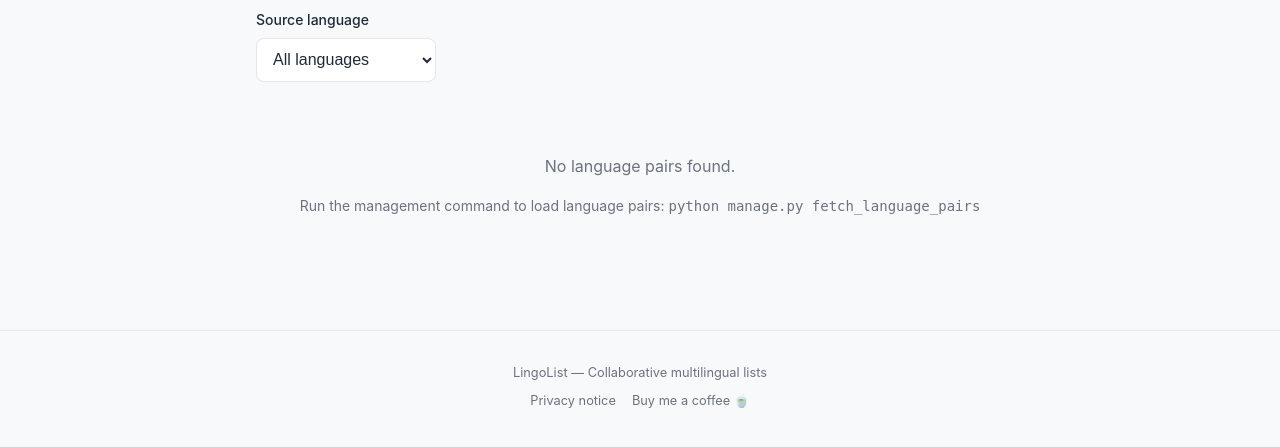
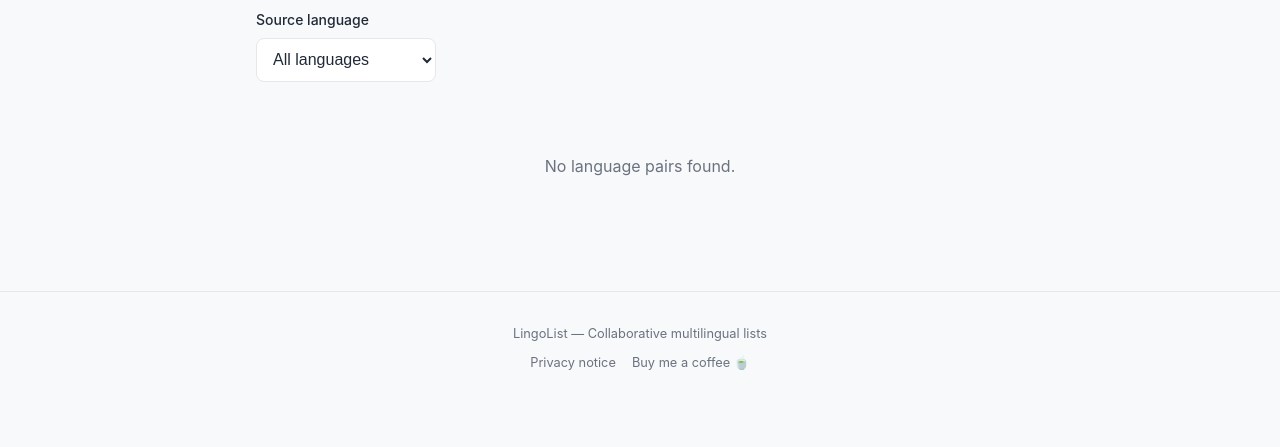
Before and after one commit to gribboa/lingo-list, a Django app: page /translations/languages/ in a window 1280 px wide. Shown: the part 134-581 px from the top of the page. Run offline with Django 5.2, Linux system fonts and the light colour scheme; data that the repository does not hold is empty; some libraries are stand-ins or nearby versions.

Commit message:
Update language_pairs.html

```diff
--- a/templates/translations/language_pairs.html
+++ b/templates/translations/language_pairs.html
@@ -54,10 +54,6 @@
     {% else %}
     <div class="empty-state">
         <p>{% trans "No language pairs found." %}</p>
-        <p class="text-sm text-muted">
-            {% trans "Run the management command to load language pairs:" %}
-            <code>python manage.py fetch_language_pairs</code>
-        </p>
     </div>
     {% endif %}
 </div>
```
